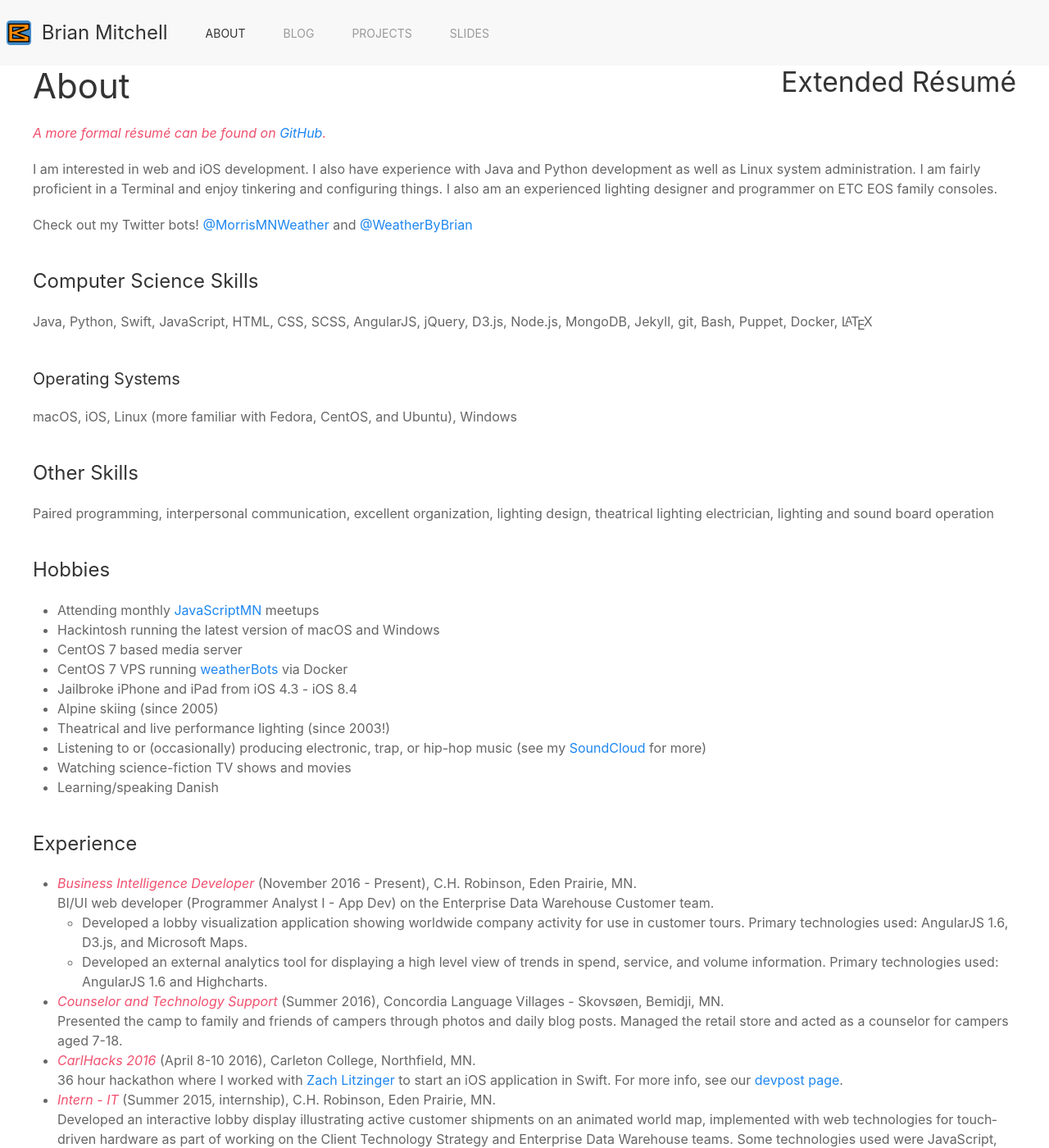
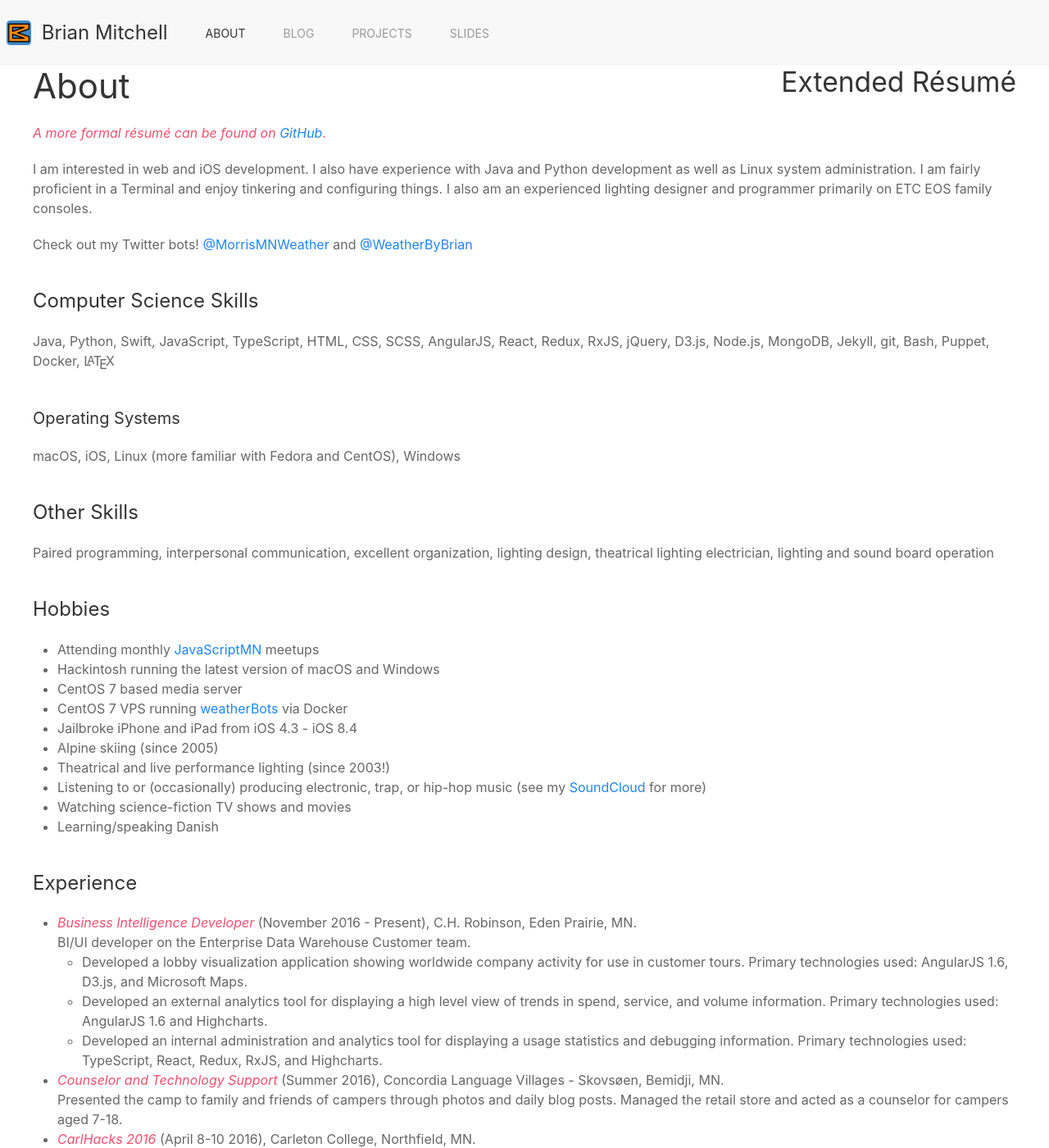
Before and after one commit to BrianMitchL/brianm.me, a Jekyll site: the page built from about.md, in a window 1280 px wide and 1400 px high. Shown: the whole window at 82% size. Built offline with Jekyll 4.4.1, drawn with Linux system fonts in a browser that asks for light colours; nearby versions of some CDN libraries; some of the changed text lies outside the part shown.

Commit message:
Update about.md

```diff
--- a/about.md
+++ b/about.md
@@ -7,17 +7,17 @@
 
 *A more formal résumé can be found on [GitHub](https://github.com/BrianMitchL/resume/raw/master/resume.pdf).*
 
-I am interested in web and iOS development. I also have experience with Java and Python development as well as Linux system administration. I am fairly proficient in a Terminal and enjoy tinkering and configuring things. I also am an experienced lighting designer and programmer on ETC EOS family consoles.
+I am interested in web and iOS development. I also have experience with Java and Python development as well as Linux system administration. I am fairly proficient in a Terminal and enjoy tinkering and configuring things. I also am an experienced lighting designer and programmer primarily on ETC EOS family consoles.
 
 Check out my Twitter bots! [@MorrisMNWeather](https://twitter.com/MorrisMNWeather) and [@WeatherByBrian](https://twitter.com/WeatherByBrian)
 
 ### Computer Science Skills
 
-Java, Python, Swift, JavaScript, HTML, CSS, SCSS, AngularJS, jQuery, D3.js, Node.js, MongoDB, Jekyll, git, Bash, Puppet, Docker, <span class="latex">L<span class='sup'>a</span>T<span class='sub'>e</span>X</span>
+Java, Python, Swift, JavaScript, TypeScript, HTML, CSS, SCSS, AngularJS, React, Redux, RxJS, jQuery, D3.js, Node.js, MongoDB, Jekyll, git, Bash, Puppet, Docker, <span class="latex">L<span class='sup'>a</span>T<span class='sub'>e</span>X</span>
 
 #### Operating Systems
 
-macOS, iOS, Linux (more familiar with Fedora, CentOS, and Ubuntu), Windows
+macOS, iOS, Linux (more familiar with Fedora and CentOS), Windows
 
 ### Other Skills
 
@@ -39,9 +39,10 @@
 ### Experience
 
 * _Business Intelligence Developer_ (November 2016 - Present), C.H. Robinson, Eden Prairie, MN.\\
-BI/UI web developer (Programmer Analyst I - App Dev) on the Enterprise Data Warehouse Customer team.
+BI/UI developer on the Enterprise Data Warehouse Customer team.
     * Developed a lobby visualization application showing worldwide company activity for use in customer tours. Primary technologies used: AngularJS 1.6, D3.js, and Microsoft Maps.
     * Developed an external analytics tool for displaying a high level view of trends in spend, service, and volume information. Primary technologies used: AngularJS 1.6 and Highcharts.
+    * Developed an internal administration and analytics tool for displaying a usage statistics and debugging information. Primary technologies used: TypeScript, React, Redux, RxJS, and Highcharts.
 * _Counselor and Technology Support_ (Summer 2016), Concordia Language Villages - Skovsøen, Bemidji, MN.\\
 Presented the camp to family and friends of campers through photos and daily blog posts. Managed the retail store and acted as a counselor for campers aged 7-18.
 * _CarlHacks 2016_ (April 8-10 2016), Carleton College, Northfield, MN.\\
```
Also changed, not shown: other parts of about.md (+4 -10 lines).
